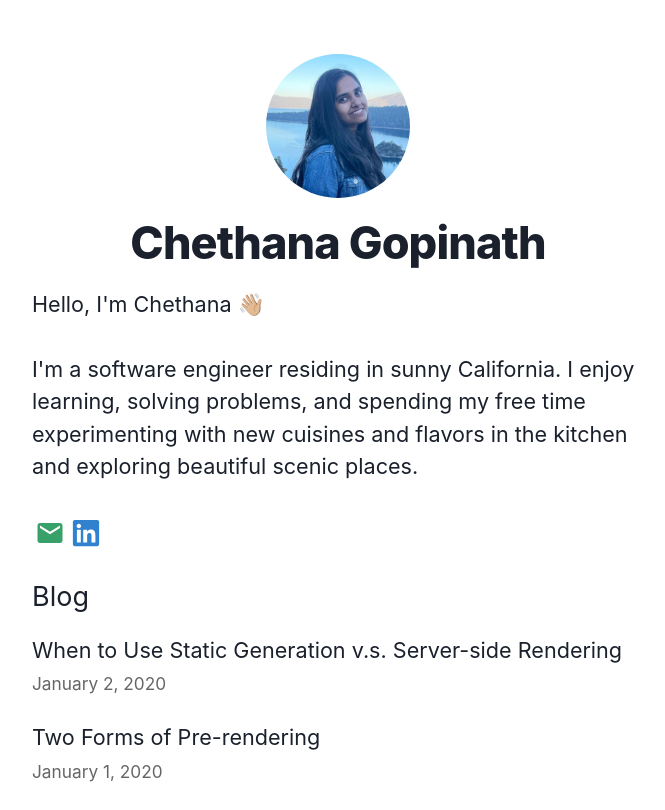
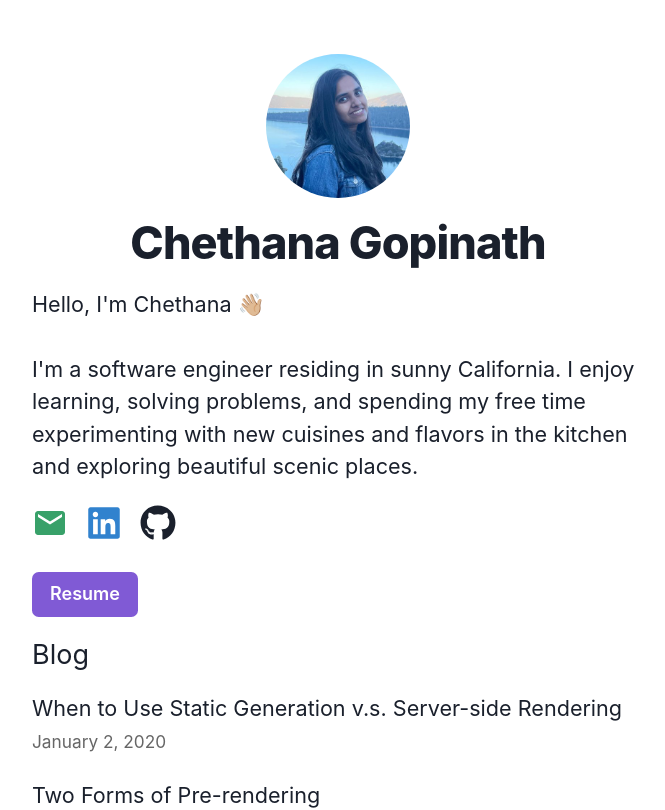
Before and after one commit to chethanagopinath/my-website-blog, a Next.js app: page / in a window 1280 px wide. Shown: the top 810 px of the page, without its empty margins (302-967 px from the left). Built offline with nearby package versions, Linux system fonts and the light colour scheme.

Commit message:
[feat] github icon + resume

```diff
--- a/pages/index.js
+++ b/pages/index.js
@@ -4,11 +4,11 @@ import utilStyles from '../styles/utils.module.css';
 import { getSortedPostsData } from '../lib/posts';
 import Link from 'next/link';
 import Date from '../components/date';
-import {Icon, Spacer} from '@chakra-ui/react'
+import { Divider, Icon } from '@chakra-ui/react'
 import { MdEmail } from 'react-icons/md';
-import { FaLinkedin } from 'react-icons/fa';
-import { IconButton } from '@chakra-ui/react'
-import { EmailIcon } from '@chakra-ui/icons';
+import { FaGithub, FaLinkedin } from 'react-icons/fa';
+import { Button, ButtonGroup } from '@chakra-ui/react'
+import { Stack, HStack } from '@chakra-ui/react'
 
 export async function getStaticProps() {
   const allPostsData = getSortedPostsData();
@@ -31,16 +31,20 @@ export default function Home({allPostsData}) {
         <p>Hello, I'm Chethana 👋🏼 </p>
         <br />
         <p>I'm a software engineer residing in sunny California. I enjoy learning, solving problems, and spending my free time experimenting with new cuisines and flavors in the kitchen and exploring beautiful scenic places. </p>
-        <br />
-        <section>
+        <HStack spacing={4} pb={5} pt={5}>
           <a href={`mailto:${email}`}>
-            <Icon className={`${utilStyles.socialsSection}`} as={MdEmail} color='green.500' w={8} h={8} />
+            <Icon as={MdEmail} color='green.500' w={8} h={8} />
           </a>
           <a href={`https://www.linkedin.com/in/chethana-gopinath/`}>
-            <Icon className={`${utilStyles.socialsSection}`} as={FaLinkedin} color='blue.500' w={8} h={8} />
+            <Icon as={FaLinkedin} color='blue.500' w={8} h={8} />
           </a>
-        </section>
-
+          <a href={`https://github.com/chethanagopinath`}>
+            <Icon as={FaGithub} color='black.500' w={8} h={8} />
+          </a>
+        </HStack>
+        <Button colorScheme='purple' size='md' href="https://drive.google.com/file/d/18dGMncVIzm-BGyM9PZ2TJtlrkQHejnVX/view?usp=sharing">
+          Resume
+        </Button>
       </section>
       <section className={`${utilStyles.headingMd} ${utilStyles.padding1px}`}>
         <h2 className={utilStyles.headingLg}>Blog</h2>
```
Also changed, not shown: styles/utils.module.css (line endings or trailing spaces).
